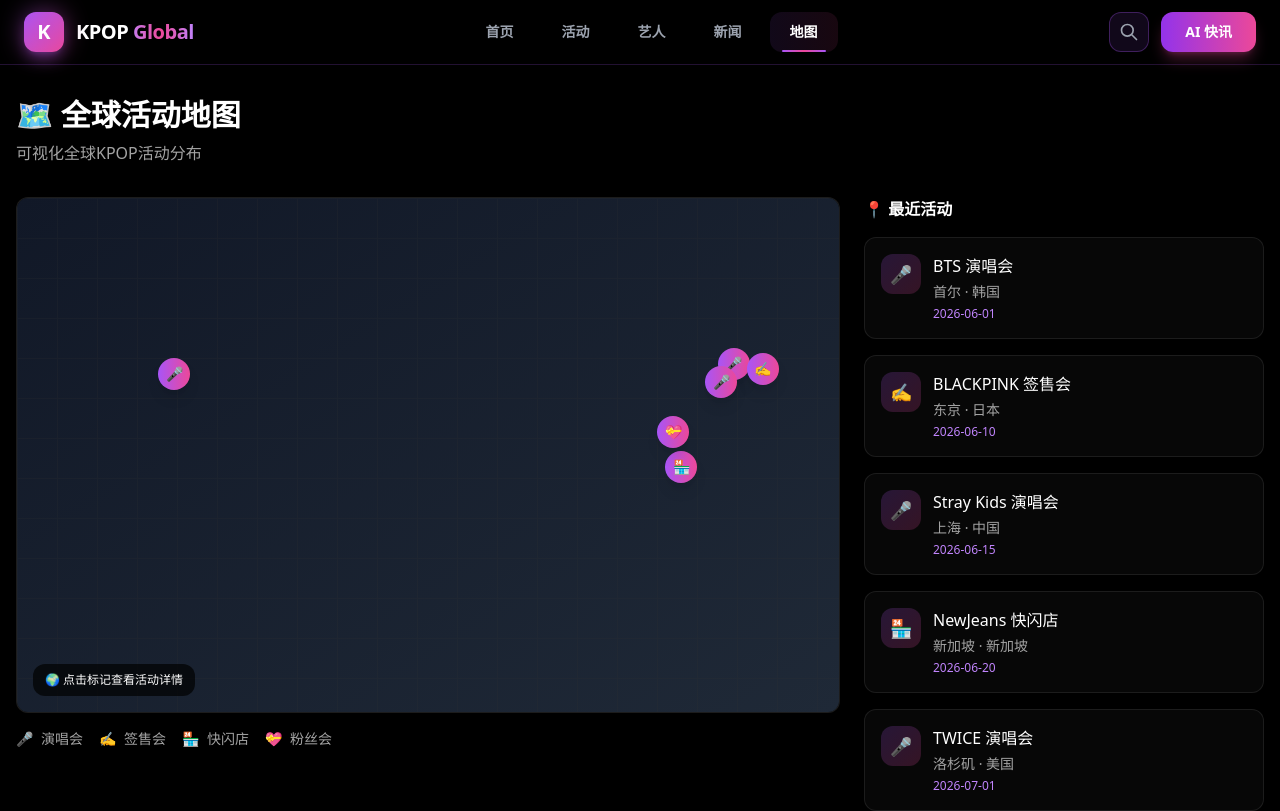
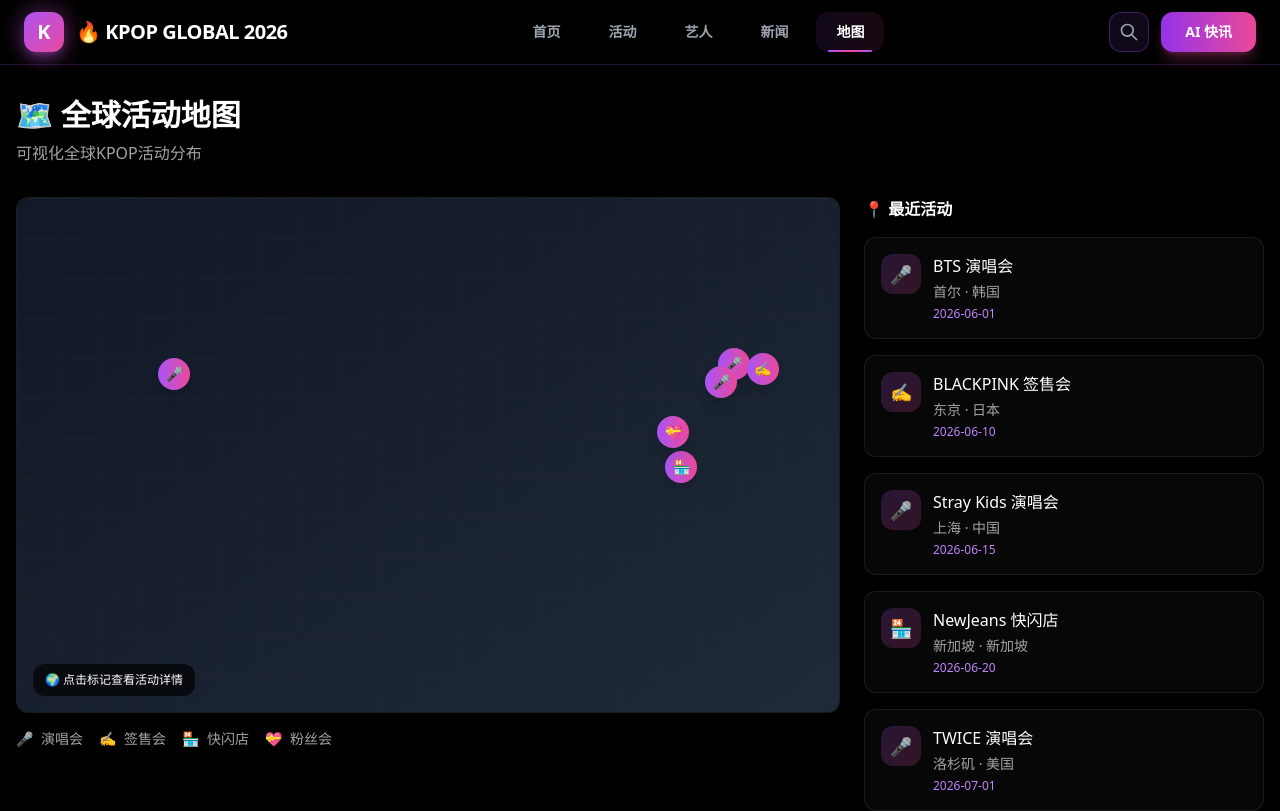
Before and after one commit to music824/kpop-global-platform, a Next.js app: page /map in a window 1280 px wide. Shown: the top 811 px of the page. Built offline with nearby package versions, Linux system fonts and the light colour scheme.

Commit message:
chore: add visible marker to verify Vercel deployment

```diff
--- a/package.json
+++ b/package.json
@@ -31,13 +31,13 @@
     "zod": "^3.24.1"
   },
   "devDependencies": {
-    "@tailwindcss/typography": "^0.5.16",
-    "@types/node": "^22.19.19",
+    "@types/node": "20.17.6",
     "@types/react": "^19.2.14",
     "@types/react-dom": "^19.2.3",
+    "autoprefixer": "^10.5.0",
     "eslint": "^9.18.0",
     "eslint-config-next": "15.1.0",
     "supabase": "^2.12.1",
-    "typescript": "^5.9.3"
+    "typescript": "5.8.2"
   }
 }
--- /dev/null
+++ b/postcss.config.js
@@ -0,0 +1,5 @@
+module.exports = {
+  plugins: {
+    tailwindcss: {},
+  },
+}
--- a/src/components/layout/Header.tsx
+++ b/src/components/layout/Header.tsx
@@ -26,8 +26,7 @@
             <span className="relative text-xl font-black text-white">K</span>
           </div>
           <span className="font-black text-xl tracking-tight">
-            <span className="text-white">KPOP</span>
-            <span className="bg-gradient-to-r from-purple-400 via-pink-500 to-purple-400 bg-clip-text text-transparent"> Global</span>
+            <span className="text-white">🔥 KPOP GLOBAL 2026</span>
           </span>
         </Link>
 
--- a/tailwind.config.ts
+++ b/tailwind.config.js
@@ -1,6 +1,5 @@
-import type { Config } from 'tailwindcss'
-
-export default {
+/** @type {import('tailwindcss').Config} */
+module.exports = {
   darkMode: ['class'],
   content: [
     './src/pages/**/*.{js,ts,jsx,tsx,mdx}',
@@ -56,5 +55,4 @@
       },
     },
   },
-  plugins: [require('@tailwindcss/typography')],
-} satisfies Config
+}
```
Also changed, not shown: 1 other file (tests, documents, lock files or other folders).
